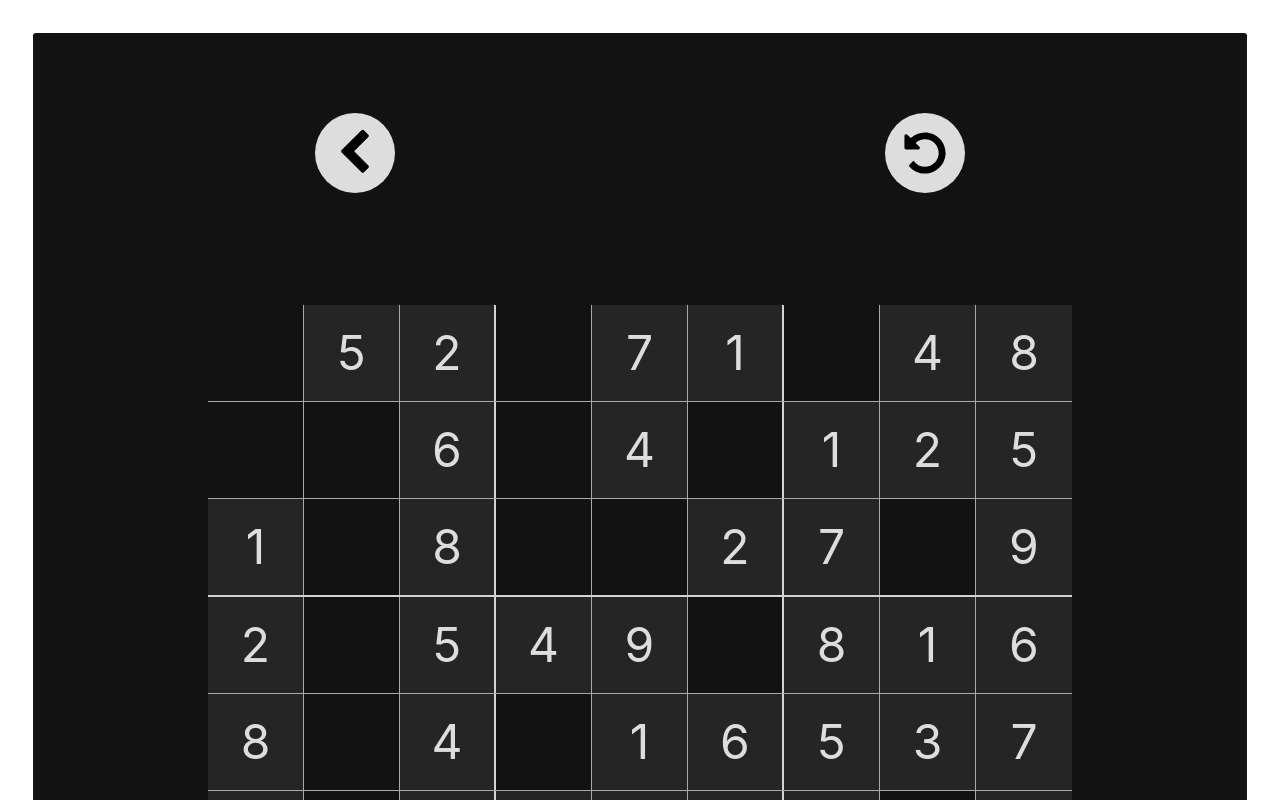
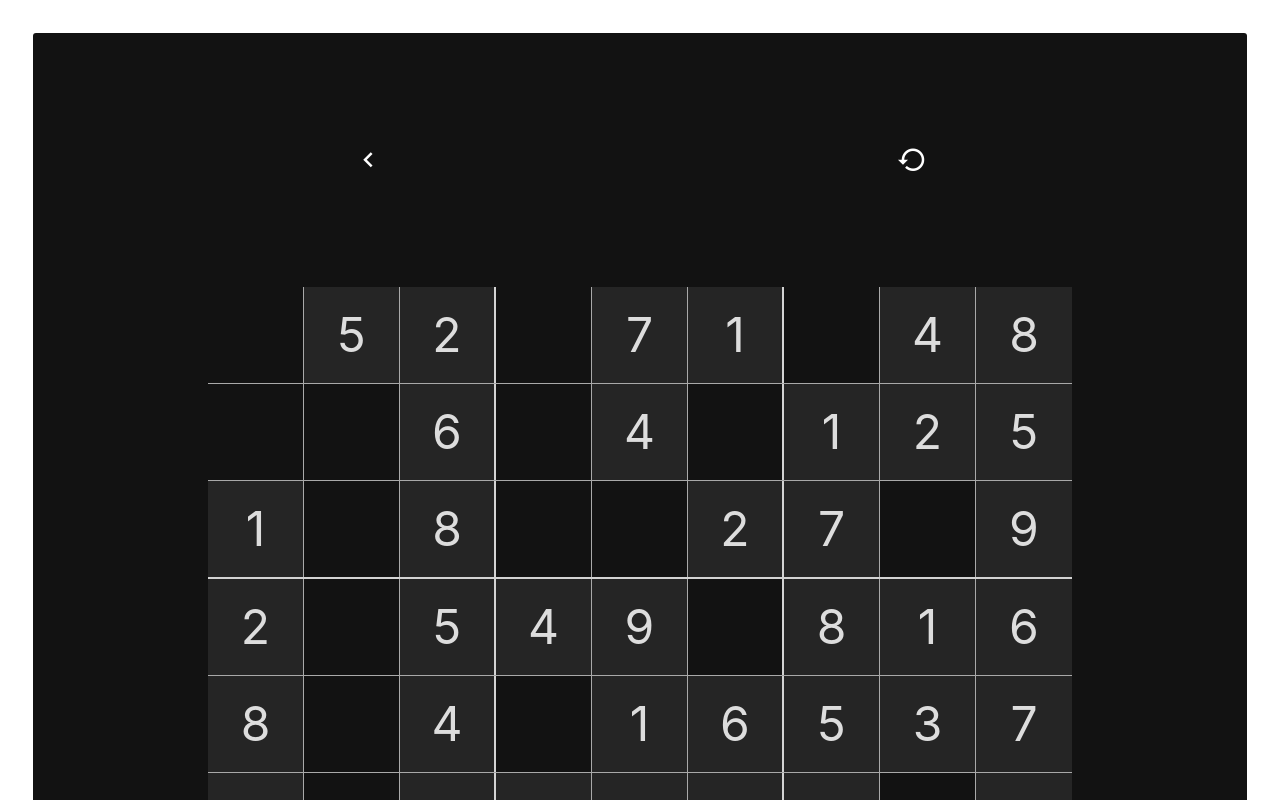
Before and after one commit to pfmnowak/sudoku-js, a Vue app: page /game in a window 1280 px wide. Shown: the top 800 px of the page. Built offline with nearby package versions, Linux system fonts and the light colour scheme.

Commit message:
Modify the layout

```diff
--- a/src/App.vue
+++ b/src/App.vue
@@ -1,7 +1,7 @@
 <template>
   <v-responsive class="border rounded" pa-4>
     <v-app>
-      <v-main>
+      <v-main style="padding: 2rem; display: flex; flex-direction: column">
         <RouterView />
       </v-main>
       <TheFooter />
--- a/src/components/HelloWorld.vue
+++ b/src/components/HelloWorld.vue
@@ -31,11 +31,4 @@ h3 {
 .greetings h3 {
   text-align: center;
 }
-
-@media (min-width: 1024px) {
-  .greetings h1,
-  .greetings h3 {
-    text-align: left;
-  }
-}
 </style>
--- a/src/components/base/IconButton.vue
+++ /dev/null
@@ -1,52 +0,0 @@
-<template>
-  <button class="button button--round" type="button">
-    <svg class="button__icon">
-      <use :xlink:href="[`/src/assets/sprite.svg#${icon}`]"></use>
-    </svg>
-  </button>
-</template>
-
-<script setup lang="ts">
-defineProps<{
-  icon: string;
-}>();
-</script>
-
-<style lang="scss" scoped>
-.button,
-.button:link,
-.button:visited {
-  text-transform: uppercase;
-  text-decoration: none;
-  padding: 1.5rem 3rem;
-  display: inline-block;
-  transition: all 0.2s;
-  position: relative;
-  font-size: 1.6rem;
-  border: none;
-  cursor: pointer;
-
-  &:hover {
-    box-shadow: 0 1rem 2rem rgba(255, 255, 255, 0.2);
-  }
-
-  &:focus,
-  &:active {
-    outline: none;
-    box-shadow: 0 0.5rem 1rem rgba(255, 255, 255, 0.2);
-  }
-}
-
-.button__icon {
-  width: 100%;
-  height: 100%;
-}
-
-.button--round {
-  width: 5rem;
-  height: 5rem;
-  padding: 1rem;
-  background-color: #ddd;
-  border-radius: 50%;
-}
-</style>
--- a/src/views/GameView.vue
+++ b/src/views/GameView.vue
@@ -1,9 +1,8 @@
 <template>
   <section class="toolbar-section">
-    <IconButton icon="icon-chevron-left" @click="$router.push({ path: '/', replace: true })" />
-    <!-- <IconButtonMDI icon="$prev" @click="$router.push({ path: '/', replace: true })" /> -->
+    <IconButtonMDI icon="$prev" @click="$router.push({ path: '/', replace: true })" />
     <div class="timer"></div>
-    <IconButton icon="icon-rotate-left" @click="() => {}" />
+    <IconButtonMDI icon="mdi-restore" @click="$router.push({ path: '/', replace: true })" />
   </section>
   <section id="game" class="game-section">
     <BoardTable />
@@ -12,10 +11,10 @@
 </template>
 
 <script setup lang="ts">
-import IconButton from '@/components/base/IconButton.vue';
+import IconButtonMDI from '@/components/base/IconButtonMDI.vue';
 import BoardTable from '@/components/Board/BoardTable.vue';
 import NumberContainer from '@/components/NumberContainer/NumberContainer.vue';
-import { useGameStateStore } from '@/store';
+import { useGameStateStore, type Cell } from '@/store';
 import { onMounted } from 'vue';
 
 const store = useGameStateStore();
@@ -39,20 +38,10 @@ const getData = () => {
 };
 
 const loadData = function () {
-  // Show number container
-  // document.querySelector('.number-container').classList.remove('hidden');
-  // setNumberContainerVisible
-
-  // Activate the board
   store.disableSelect = false;
-
-  // ToDo: Reset will do these too
-  // Clear previous board
-  // clearState();
-  // Store current board
   store.currentBoard = [...store.board].map((position) => {
     return {
-      value: position,
+      value: position as Cell['value'],
       disabled: position !== '-'
     };
   });
--- a/src/views/HomeView.vue
+++ b/src/views/HomeView.vue
@@ -1,21 +1,15 @@
 <template>
-  <main>
   <header>
-      <img alt="Vue logo" class="logo" src="@/assets/logo.svg" width="125" height="125" />
-
-      <div class="wrapper">
     <HelloWorld msg="Sudoku" />
+    <RouterLink to="/new-game" v-slot="{ href, navigate }">
+      <BaseButton title="Start a New Game" class="button--cta" :href="href" @click="navigate" />
+    </RouterLink>
     <nav>
-          <RouterLink to="/">Home</RouterLink>
-          <RouterLink to="/new-game">Start a New Game</RouterLink>
       <RouterLink v-if="gameStarted" to="/game">Resume a Game</RouterLink>
       <RouterLink to="/leaderboard">Leaderboard</RouterLink>
       <RouterLink to="/scores">Scores</RouterLink>
     </nav>
-      </div>
   </header>
-    <BaseButton title="Start a New Game" class="button--cta" @click="startGameHandler" />
-  </main>
 </template>
 
 <script setup lang="ts">
@@ -23,24 +17,19 @@ import HelloWorld from '@/components/HelloWorld.vue';
 import BaseButton from '@/components/base/BaseButton.vue';
 
 const gameStarted = true;
-
-const startGameHandler = () => {
-  console.log('Start a new game!');
-};
 </script>
 
 <style scoped>
 header {
-  line-height: 1.5;
-  max-height: 100vh;
-}
-
-.logo {
-  display: block;
-  margin: 0 auto 2rem;
+  display: flex;
+  flex-direction: column;
+  align-items: center;
+  gap: 2rem;
 }
 
 nav {
+  display: flex;
+  flex-direction: column;
   width: 100%;
   font-size: 12px;
   text-align: center;
@@ -64,31 +53,4 @@ nav a {
 nav a:first-of-type {
   border: 0;
 }
-
-@media (min-width: 1024px) {
-  header {
-    display: flex;
-    place-items: center;
-    padding-right: calc(var(--section-gap) / 2);
-  }
-
-  .logo {
-    margin: 0 2rem 0 0;
-  }
-
-  header .wrapper {
-    display: flex;
-    place-items: flex-start;
-    flex-wrap: wrap;
-  }
-
-  nav {
-    text-align: left;
-    margin-left: -1rem;
-    font-size: 1rem;
-
-    padding: 1rem 0;
-    margin-top: 1rem;
-  }
-}
 </style>
```
Lines whose indentation alone changed are shown as unchanged.
